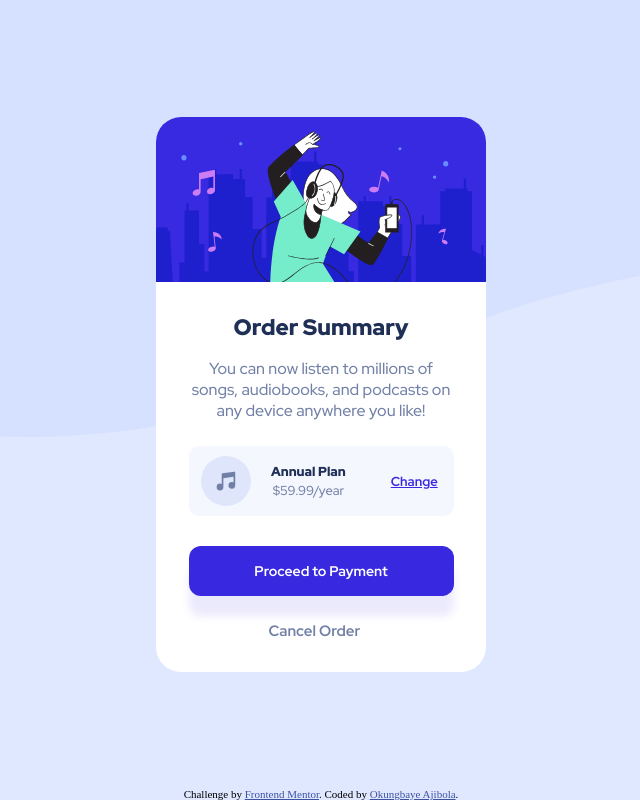
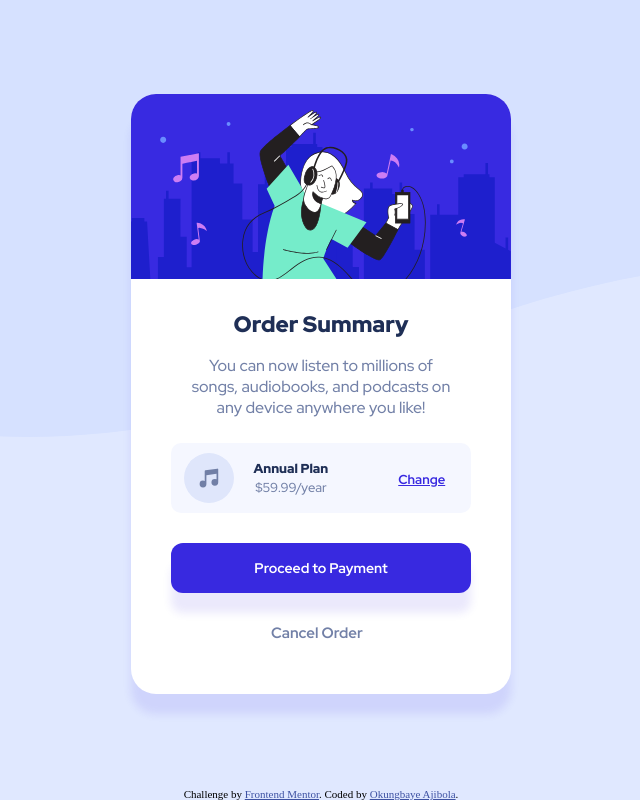
Before and after one commit to ajibxla/Order-summary-component, a plain HTML site: page index.html in a window 1280 px wide. Shown: the whole page, without its empty margins (319-959 px from the left). Drawn offline with Linux system fonts and the light colour scheme.

Commit message:
Update style.css

```diff
--- a/style.css
+++ b/style.css
@@ -19,14 +19,15 @@ body{
     flex-direction: column;
     justify-content: center;
     align-items: center;
-    height: 100vh;
+    min-height: 100vh;
+    background: var(--pale-blue), url(./images/pattern-background-desktop.svg)  no-repeat;;
     /* overflow: hidden; */
 
 }
 
 main{
-    background: var(--pale-blue);
-    height: 750px;
+
+    min-height: 750px;
     width: 400px;
     margin: auto;
     display: flex;
@@ -37,12 +38,14 @@ main{
 
 section{
     border-radius: 25px;
-    height: 555px;
+    min-height: 555px;
     width: 330px;
     margin: auto;
     background: white;
     font-family: 'Red Hat Display', sans-serif;
     position: relative;
+    box-shadow: 0px 20px 8px 0px rgba(56, 41, 224, 0.1);
+
 
 }
 
@@ -84,7 +87,7 @@ section{
     border-radius: 10px;
     padding: 10px 7.5px 10px 7.5px;
     align-items: center;
-    height: 70px;
+    min-height: 70px;
     margin-bottom: 30px;
 }
 
@@ -136,7 +139,7 @@ section{
 .payment-btn{
     background: var(--bright-blue);
     border: none;
-    height: 50px;
+    min-height: 50px;
     border-radius: 12px;
     color: white;
     font-family: 'Red Hat Display', sans-serif;
@@ -182,5 +185,96 @@ section{
         background: none;
     }
 
+    section{
+        border-radius: 25px;
+        min-height: 600px;
+        width: 380px;
+    }
+
+    .section-img img{
+        border-radius:25px 25px 0 0 ;
+        width: 380px;
+        min-height: 185px;
+    }
+
+
+
+    .section-content{
+        width: 300px;
+        margin: auto;
+        margin-top: 25px;
+    }
+
+    .order-summary{
+        width: 300px;
+        margin: auto;
+    }
+
+    .content-header{
+        margin-bottom: 25px;
+        margin-left: auto;
+        margin-right: auto;
+    }
+
+
+    .content-header p{
+        width: 265px;
+        margin-left: auto;
+        margin-right: auto;
+    }
+
+    .section-pricing{
+       max-width: 300px;
+       margin-left: auto;
+       margin-right: auto;
+    }
+
+    .section-pricing img{
+        max-width: 50px;
+        min-height: 50px;
+        margin:0 20px 0 5px ;
+    }
+
+
+    .plan{
+        margin-bottom: 2px;
+        font-size: 13px;
+        font-weight: 900;
+        color: var(--dark-blue);
+    }
+
+    .price{
+        font-size: 13px;
+        font-weight: 500;
+        color: var(--desaturated-blue);
+    }
+
+    .change a{
+        margin-left: 70px;
+    }
+
+
+    .payment-btn{
+        max-width: 300px;
+        margin-bottom: 25px;
+
+    }
+
+    .payment-btn:hover{
+        background-color: #746bf1;
+        text-decoration: none;
+        transition: background-color ease-in-out 0.5s;
+    }
+
+    .cancel-btn{
+        margin-left: 100px;
+    }
+
+    .cancel-btn:hover{
+        color:var(--dark-blue);
+        transition: color ease-in-out 0.5s;
+    }
+
+
 
 }
```
